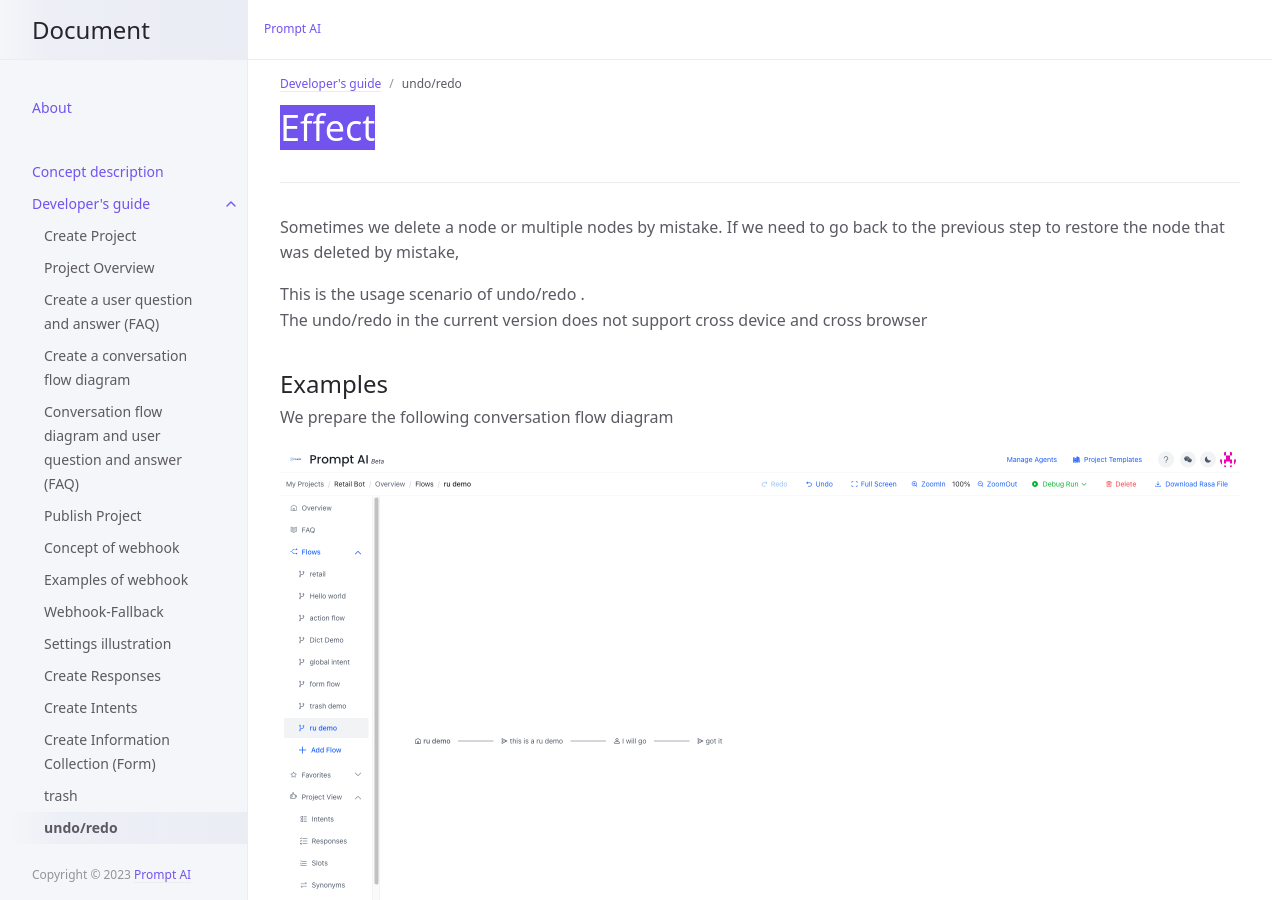
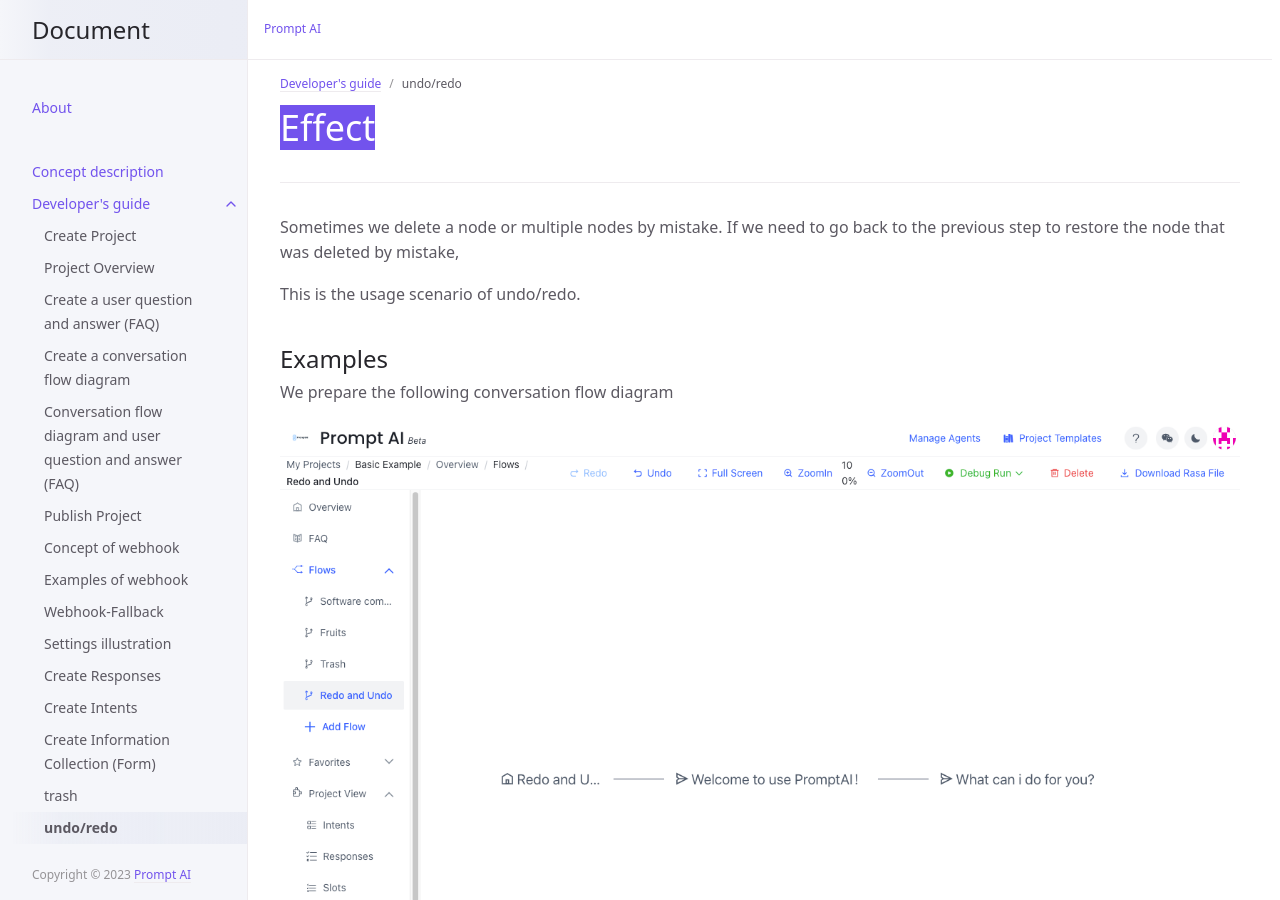
Before and after one commit to PromptAI/promptdialog, a Jekyll site: the page built from docs/tutorial/redo_undo/01-index.md, in a window 1280 px wide and 900 px high. Built offline with Jekyll 4.4.1, drawn with Linux system fonts in a browser that asks for light colours.

Commit message:
1、update undo redo pictures

```diff
--- a/docs/tutorial/redo_undo/01-index.md
+++ b/docs/tutorial/redo_undo/01-index.md
@@ -10,8 +10,7 @@ nav_order: 26
 ---
 Sometimes we delete a node or multiple nodes by mistake. If we need to go back to the previous step to restore the node that was deleted by mistake,
 
-This is the usage scenario of undo/redo .
-<br/>The undo/redo in the current version does not support cross device and cross browser
+This is the usage scenario of undo/redo.
 
 
 ## Examples
```
Also changed, not shown: assets/images/tutorial/redo_undo/01-redo_undo.png, assets/images/tutorial/redo_undo/02-redo_undo.png, assets/images/tutorial/redo_undo/03-redo_undo.png, assets/images/tutorial/redo_undo/04-redo_undo.png.
